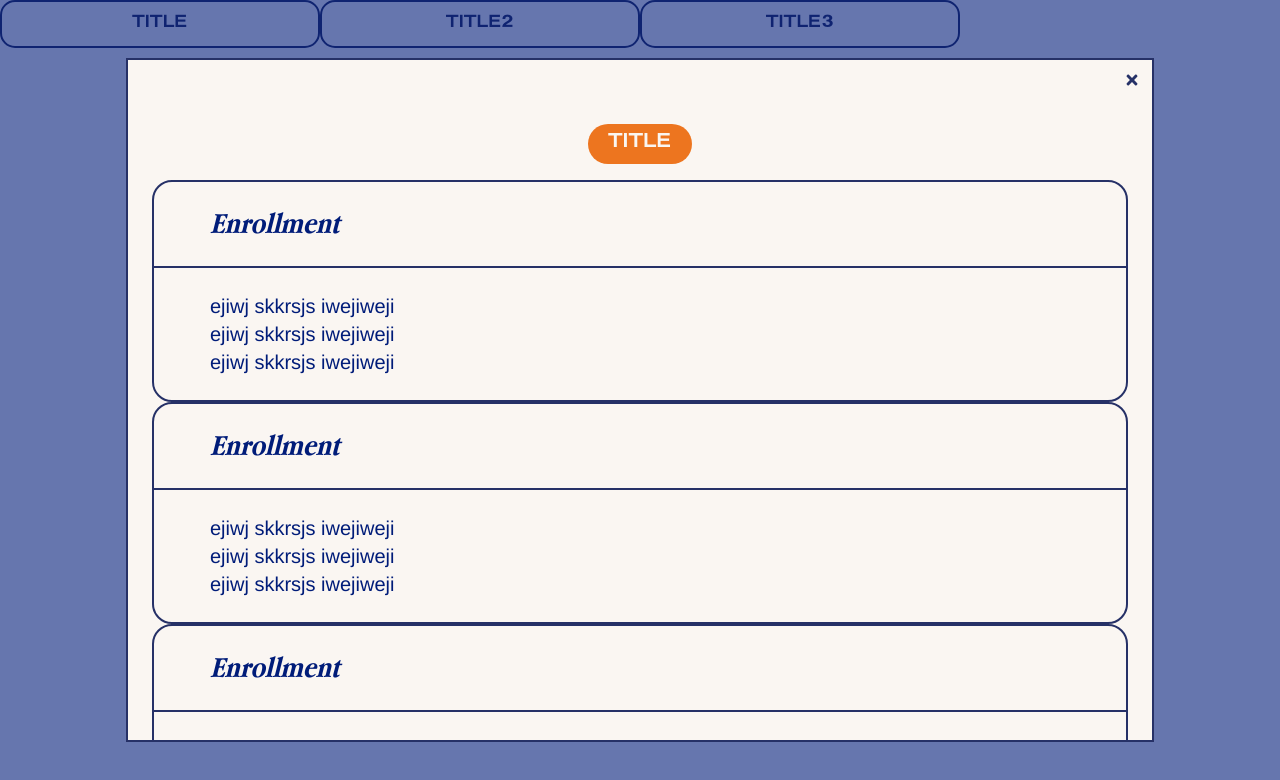
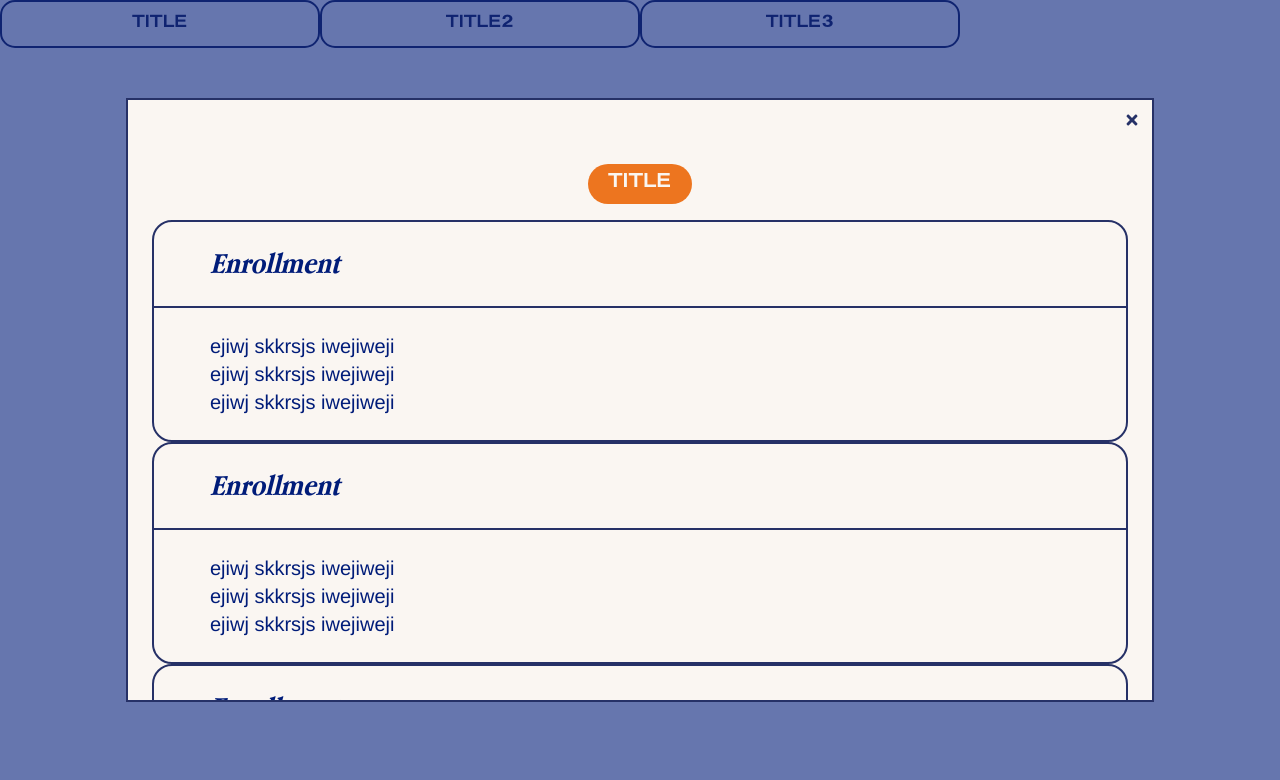
Before and after one commit to SAMAHAN-Systems-Development/samahan-at-the-get-go, a Next.js app: page /ria-modal-demo in a window 1280 px wide. Both pictures are taken after a click on the button "TITLE". Shown: the top 780 px of the page. Built offline with nearby package versions, Linux system fonts and the light colour scheme.

Commit message:
refactor: change dimensions of modal

```diff
--- a/src/components/ui/HelpPortal/RIAModalUI.tsx
+++ b/src/components/ui/HelpPortal/RIAModalUI.tsx
@@ -22,19 +22,6 @@ const RIAModalUI: FC<RIAMOdalUIProps> = ({ title, children }) => {
         <ReleventInformationCardButton title={title} />
       </Dialog.Trigger>
       <Dialog.Portal>
-        {/* <ModalWrapper>
-          <div className="bg-white p-6 max-h-[40rem] w-screen md:w-[45rem] overflow-y-auto border-solid border-card border-lightBlue">
-            <Dialog.Close asChild>
-              <button className="flex justify-end w-full text-lightBlue">
-                <FaTimes />
-              </button>
-            </Dialog.Close>
-            <div className="flex justify-center py-4">
-              <TitlePill color="orange" title={title} />
-            </div>
-            {children}
-          </div>
-        </ModalWrapper> */}
         <ModalWrapper>
           <div className="bg-white border-solid border-card border-lightBlue">
             <Dialog.Close asChild>
@@ -42,7 +29,7 @@ const RIAModalUI: FC<RIAMOdalUIProps> = ({ title, children }) => {
                 <FaTimes />
               </button>
             </Dialog.Close>
-            <div className="p-6 max-h-[40rem] max-w-5xl w-screen overflow-y-auto">
+            <div className="p-6 max-h-[35rem] max-w-5xl w-screen overflow-y-auto">
               <div className="flex justify-center pb-4">
                 <TitlePill color="orange" title={title} />
               </div>
```
